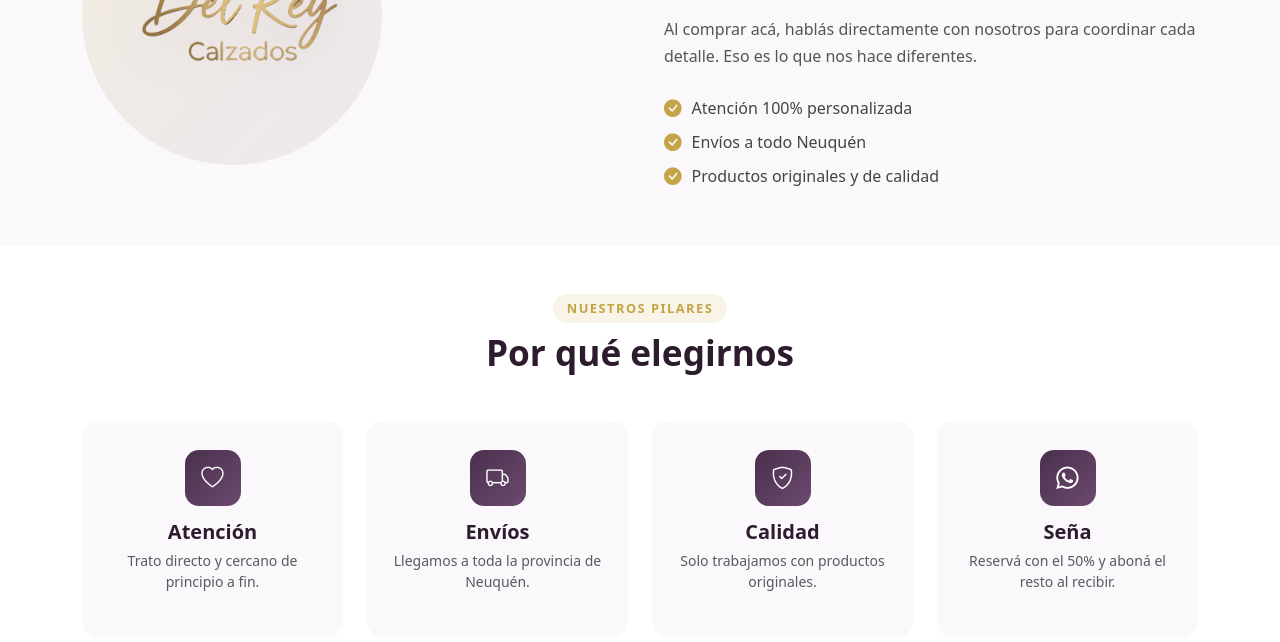
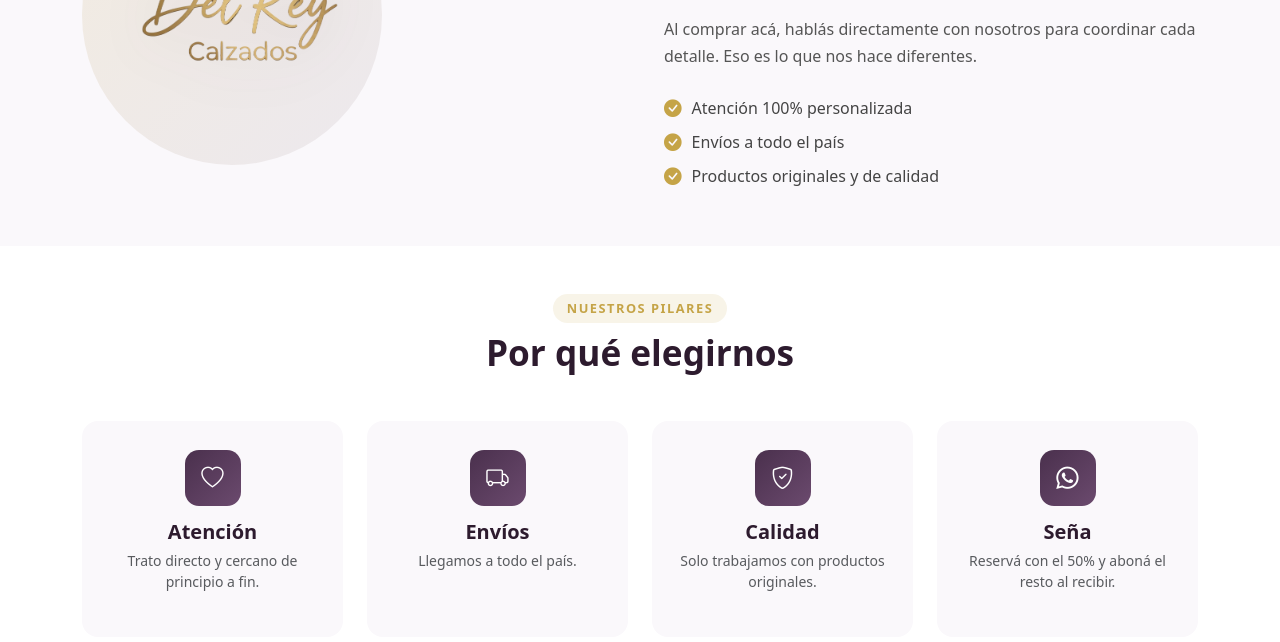
Before and after one commit to ivovicencio/Ecommerce-DelRey, an Angular app: page /sobre-nosotros in a window 1280 px wide. Shown: the part 840-1482 px from the top of the page. Built offline with nearby package versions, Linux system fonts and the light colour scheme; no server answers.

Commit message:
fix: envios a todo el pais

```diff
--- a/src/app/components/about/about.html
+++ b/src/app/components/about/about.html
@@ -71,7 +71,7 @@
             </div>
             <div class="story-feature">
               <i class="bi bi-check-circle-fill"></i>
-              <span>Env&iacute;os a todo Neuqu&eacute;n</span>
+              <span>Env&iacute;os a todo el pa&iacute;s</span>
             </div>
             <div class="story-feature">
               <i class="bi bi-check-circle-fill"></i>
@@ -104,7 +104,7 @@
               <i class="bi bi-truck"></i>
             </div>
             <h5>Env&iacute;os</h5>
-            <p class="small text-muted">Llegamos a toda la provincia de Neuqu&eacute;n.</p>
+            <p class="small text-muted">Llegamos a todo el pa&iacute;s.</p>
           </div>
         </div>
         <div class="col-6 col-lg-3">
```
